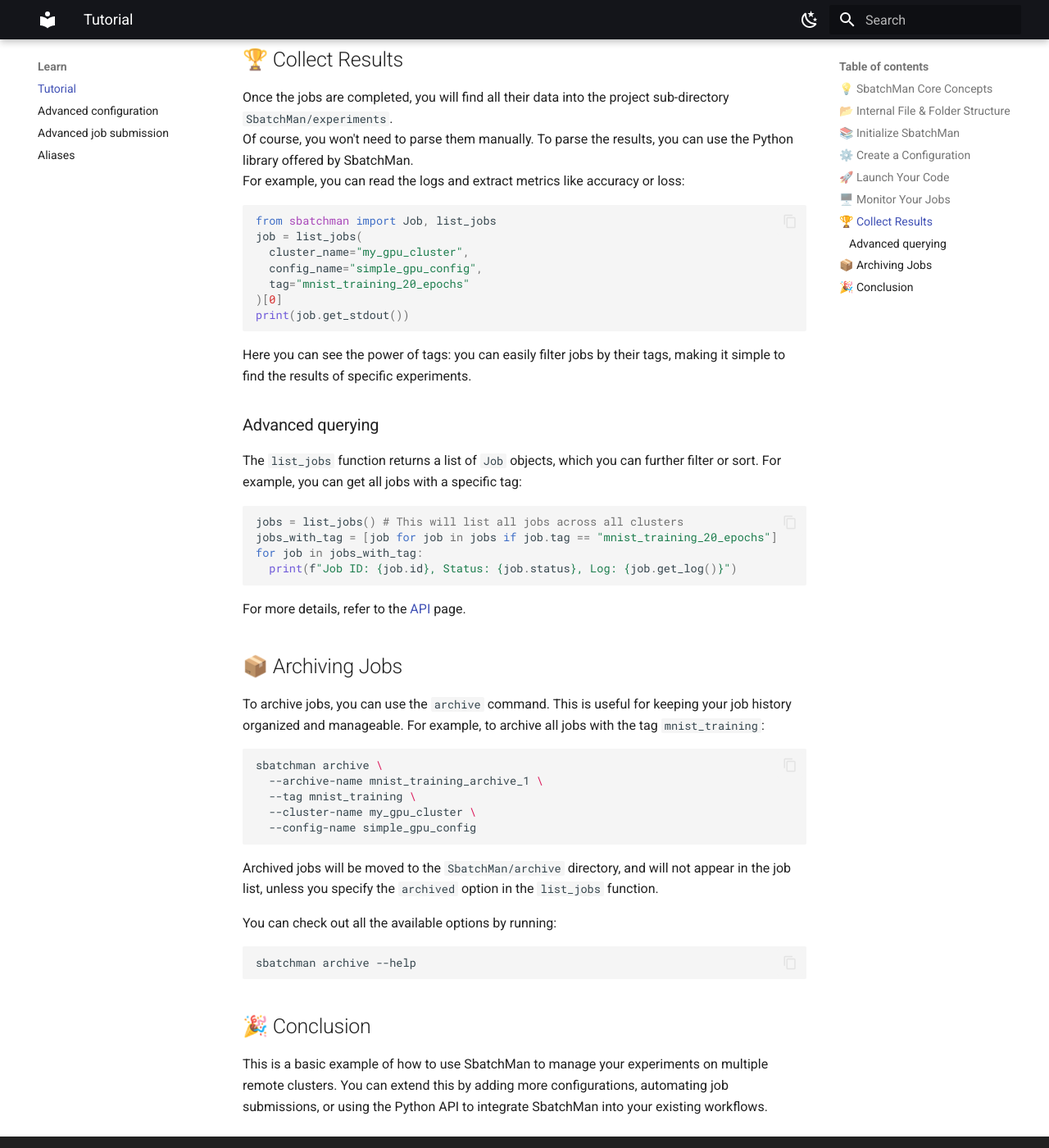
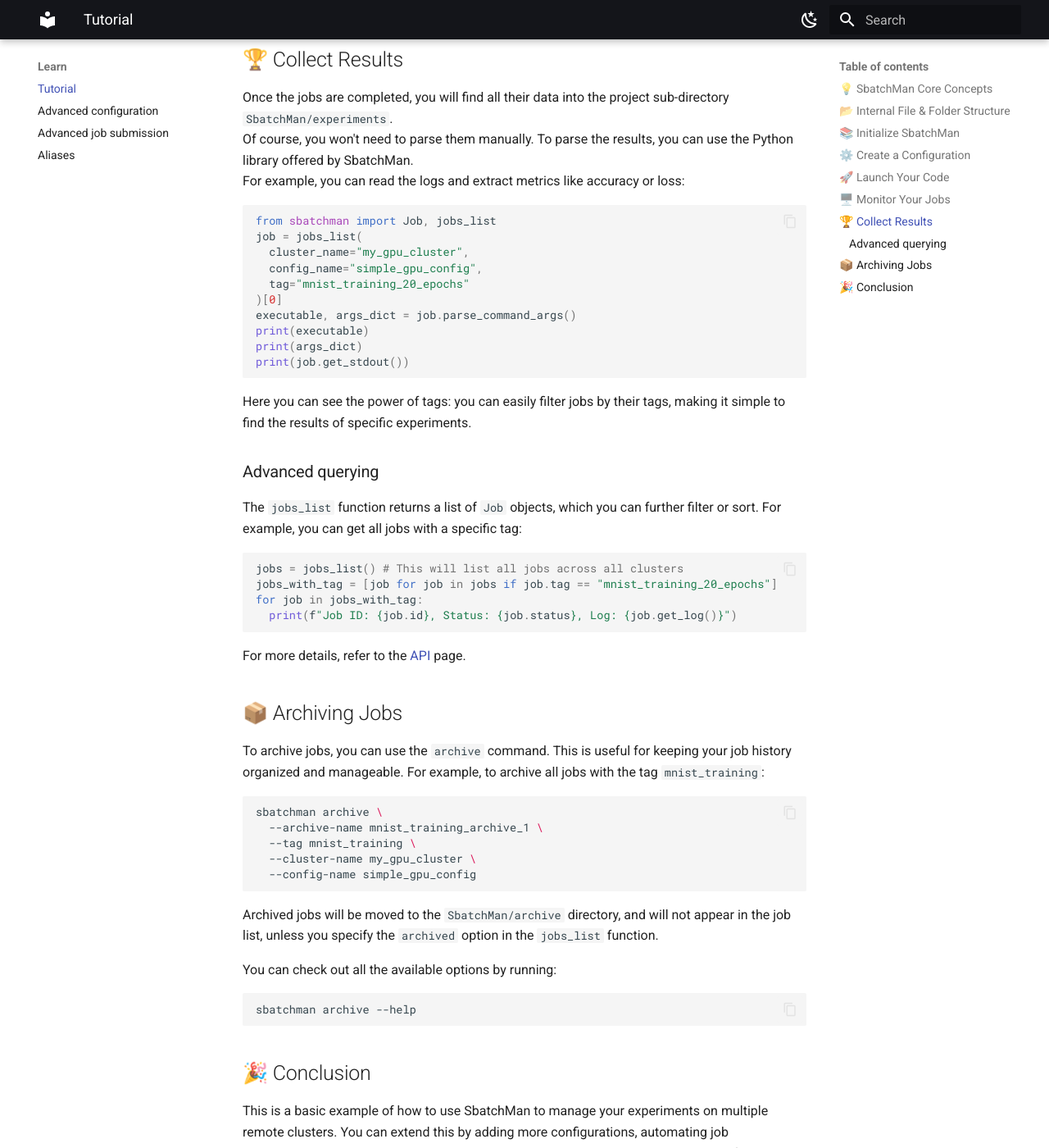
Before and after one commit to LorenzoPichetti/SbatchMan, an MkDocs documentation site: the page built from docs/learn/tutorial.md, in a window 1280 px wide and 1400 px high, scrolled down 3996 px. Shown: the whole window at 82% size. Built offline with MkDocs 1.6.1 and Material for MkDocs 9.7.7, drawn with Linux system fonts in a browser that asks for light colours.

Commit message:
some bugfixes

````diff
--- a/docs/learn/tutorial.md
+++ b/docs/learn/tutorial.md
@@ -164,22 +164,25 @@ Of course, you won't need to parse them manually. To parse the results, you can
 For example, you can read the logs and extract metrics like accuracy or loss:
 
 ```python
-from sbatchman import Job, list_jobs
-job = list_jobs(
+from sbatchman import Job, jobs_list
+job = jobs_list(
   cluster_name="my_gpu_cluster",
   config_name="simple_gpu_config",
   tag="mnist_training_20_epochs"
 )[0]
+executable, args_dict = job.parse_command_args()
+print(executable)
+print(args_dict)
 print(job.get_stdout())
 ```
 
 Here you can see the power of tags: you can easily filter jobs by their tags, making it simple to find the results of specific experiments.
 
 ### Advanced querying
-The `list_jobs` function returns a list of `Job` objects, which you can further filter or sort. For example, you can get all jobs with a specific tag:
+The `jobs_list` function returns a list of `Job` objects, which you can further filter or sort. For example, you can get all jobs with a specific tag:
 
 ```python
-jobs = list_jobs() # This will list all jobs across all clusters
+jobs = jobs_list() # This will list all jobs across all clusters
 jobs_with_tag = [job for job in jobs if job.tag == "mnist_training_20_epochs"]
 for job in jobs_with_tag:
   print(f"Job ID: {job.id}, Status: {job.status}, Log: {job.get_log()}")
@@ -197,7 +200,7 @@ sbatchman archive \
   --config-name simple_gpu_config
 ```
 
-Archived jobs will be moved to the `SbatchMan/archive` directory, and will not appear in the job list, unless you specify the `archived` option in the `list_jobs` function.
+Archived jobs will be moved to the `SbatchMan/archive` directory, and will not appear in the job list, unless you specify the `archived` option in the `jobs_list` function.
 
 You can check out all the available options by running:
 
````
Also changed, not shown: docs/learn/configuration.md (+4 -0 lines), 4 other files.
